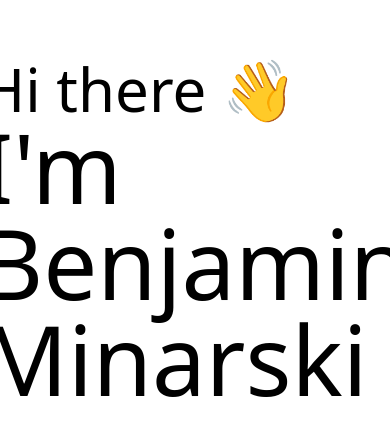
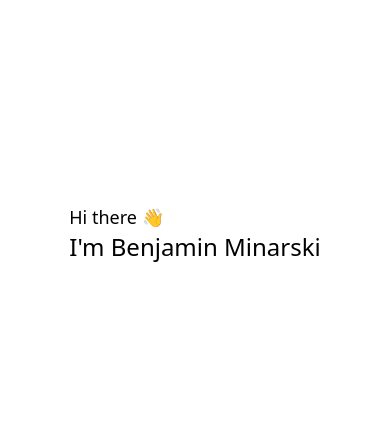
Before and after one commit to Benrski/benjaminarski, a React (Vite) app: page / in a window 390 px wide. Shown: the part 189-624 px from the top of the page. Built offline with nearby package versions, Linux system fonts and the light colour scheme.

Commit message:
Added responsive text size

```diff
--- a/src/index.tsx
+++ b/src/index.tsx
@@ -6,8 +6,12 @@ ReactDOM.render(
   <React.StrictMode>
     <section className="flex justify-center items-center h-screen dark:(bg-gray-900 text-white)">
       <div>
-        <p className="text-6xl">Hi there 👋</p>
-        <p className="text-8xl">I&apos;m Benjamin Minarski</p>
+        <p className="text-lg sm:text-3xl md:text-4xl lg:text-5xl xl:text-6xl 2xl:text-8xl">
+          Hi there 👋
+        </p>
+        <p className="text-2xl sm:text-5xl md:text-6xl lg:text-7xl xl:text-8xl 2xl:text-10xl">
+          I&apos;m Benjamin Minarski
+        </p>
       </div>
     </section>
   </React.StrictMode>,
```
